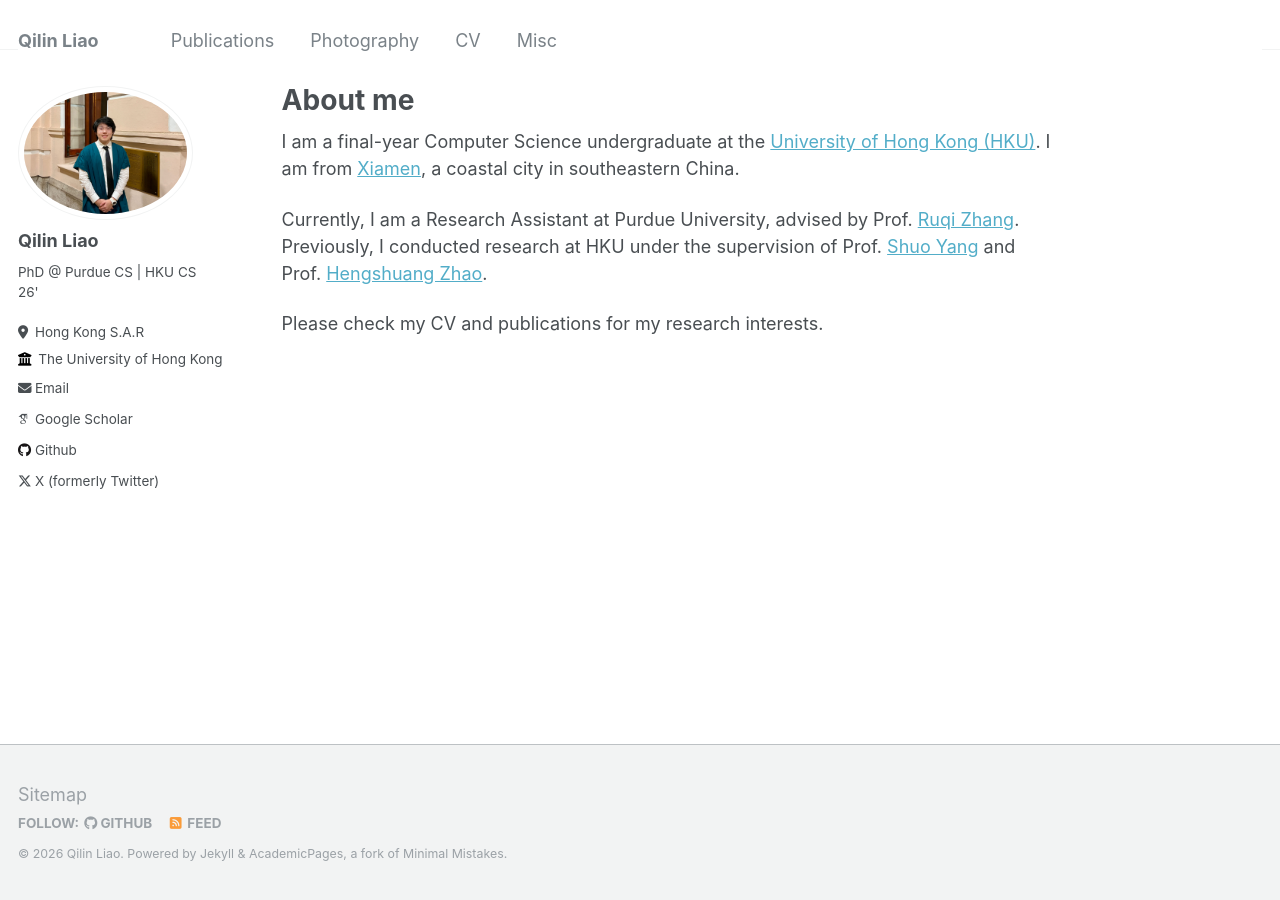
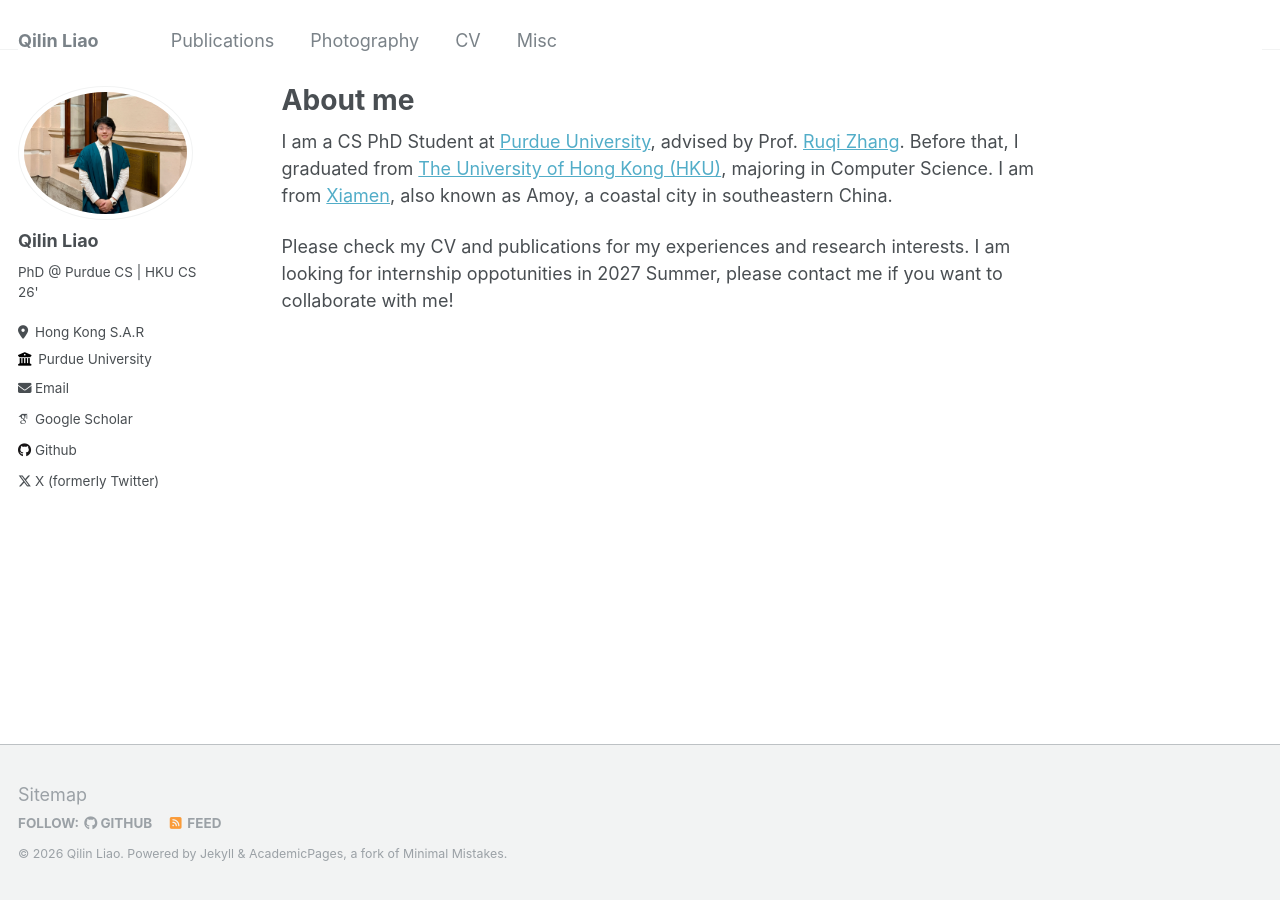
Before and after one commit to kxwhiowo/kxwhiowo.github.io, a Jekyll site: the page built from _pages/about.md, in a window 1280 px wide. Built offline with Jekyll 4.4.1, drawn with Linux system fonts in a browser that asks for light colours; some web fonts are replaced.

Commit message:
update profiles

```diff
--- a/_config.yml
+++ b/_config.yml
@@ -3,7 +3,7 @@ locale                   : "en-US"
 title                    : "Qilin Liao"
 title_separator          : "-"
 name                     : &name "Qilin Liao"
-description              : &description "HKU CompSci 26'"
+description              : &description "Purdue CS PhD | HKU CompSci 26'"
 url                      : https://kxwhiowo.github.io # the base hostname & protocol for your site e.g. "https://mmistakes.github.io"
 baseurl                  : "" # the subpath of your site, e.g. "/blog"
 repository               : "kxwhiowo/kxwhiowo.github.io"
@@ -18,7 +18,7 @@ author:
   pronouns         : # example: "she/her"
   bio              : "PhD @ Purdue CS | HKU CS 26'"
   location         : "Hong Kong S.A.R"
-  employer         : "The University of Hong Kong"
+  employer         : "Purdue University"
   uri              : # URL
   email            : "liao267@purdue.edu"
 
--- a/_pages/about.md
+++ b/_pages/about.md
@@ -7,8 +7,8 @@ redirect_from:
   - /about.html
 ---
 
-I am a final-year Computer Science undergraduate at the [University of Hong Kong (HKU)](https://www.hku.hk). I am from [Xiamen](https://en.wikipedia.org/wiki/Xiamen), a coastal city in southeastern China.
+I am a CS PhD Student at [Purdue University](https://www.purdue.edu/), advised by Prof. [Ruqi Zhang](ruqizhang.github.io). Before that, I graduated from [The University of Hong Kong (HKU)](https://www.hku.hk), majoring in Computer Science. I am from [Xiamen](https://en.wikipedia.org/wiki/Xiamen), also known as Amoy, a coastal city in southeastern China.
 
-Currently, I am a Research Assistant at Purdue University, advised by Prof. [Ruqi Zhang](https://ruqizhang.github.io/). Previously, I conducted research at HKU under the supervision of Prof. [Shuo Yang](https://shuoyang-1998.github.io/) and Prof. [Hengshuang Zhao](https://hszhao.github.io/).
+<!-- Previously, I conducted research at HKU under the supervision of Prof. [Shuo Yang](https://shuoyang-1998.github.io/) and Prof. [Hengshuang Zhao](https://hszhao.github.io/). -->
 
-Please check my CV and publications for my research interests.
+Please check my CV and publications for my experiences and research interests. I am looking for internship oppotunities in 2027 Summer, please contact me if you want to collaborate with me!
```
Also changed, not shown: _pages/cv.md (+6 -6 lines), _pages/misc.md (+2 -0 lines).
